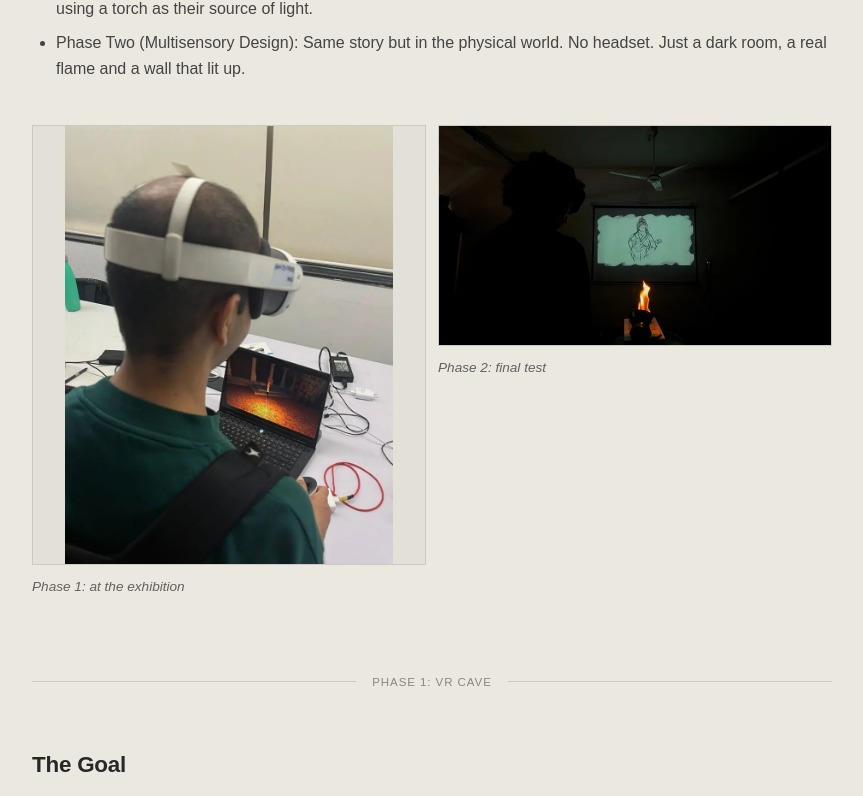
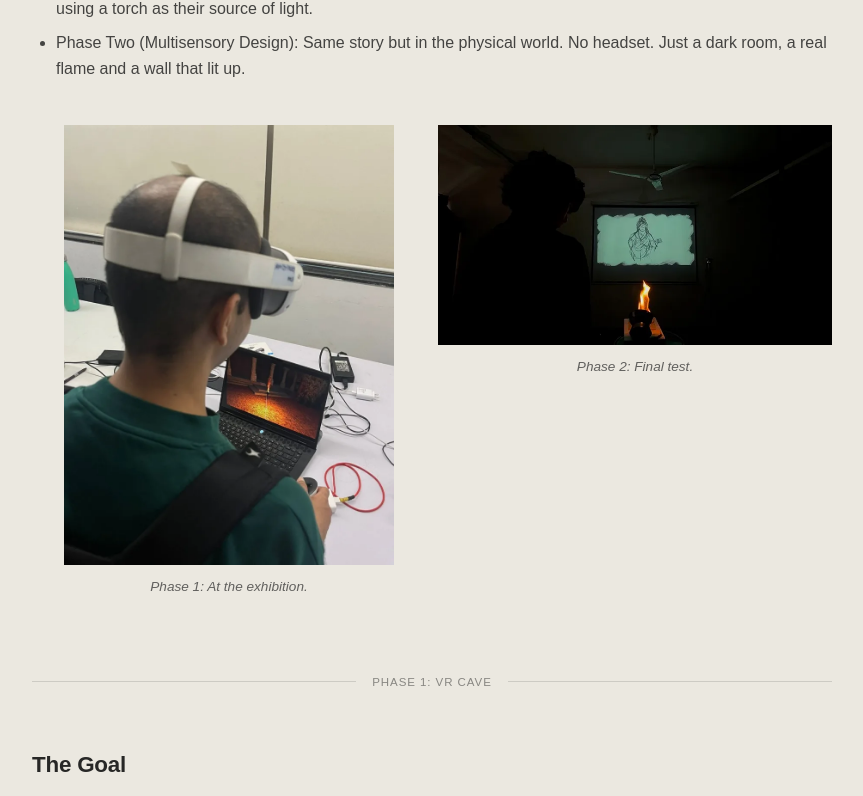
Before and after one commit to ishanfcb/ishanmportfolio, a Next.js app: page /projects/ajanta-caves in a window 1280 px wide. Shown: the part 1240-2036 px from the top of the page, without its empty margins (208-1071 px from the left). Built offline with nearby package versions, Linux system fonts and the light colour scheme; a web font is replaced by a local one.

Commit message:
Fix image & caption alignment: top-align grid captions, center single images, limit captions to max 2 lines

```diff
--- a/src/app/projects/[slug]/ProjectDetail.module.css
+++ b/src/app/projects/[slug]/ProjectDetail.module.css
@@ -401,7 +401,9 @@
   max-height: 70vh;
   display: block;
   object-fit: contain;
-  border: 1px solid color-mix(in srgb, var(--foreground) 12%, transparent);
+  object-position: center;
+  border: none;
+  margin: 0 auto;
 }
 
 .imageGrid {
@@ -417,8 +419,10 @@
   max-height: 55vh;
   display: block;
   object-fit: contain;
-  border: 1px solid color-mix(in srgb, var(--foreground) 12%, transparent);
-  background: color-mix(in srgb, var(--foreground) 4%, transparent);
+  object-position: center;
+  border: none;
+  background: transparent;
+  margin: 0 auto;
 }
 
 .videoWrapper {
@@ -1017,7 +1021,8 @@
   padding: 0;
   display: flex;
   flex-direction: column;
-  gap: 10px;
+  align-items: center;
+  gap: 8px;
   width: 100%;
 }
 
@@ -1036,7 +1041,12 @@
   font-style: italic;
   color: color-mix(in srgb, var(--foreground) 70%, transparent);
   line-height: 1.4;
-  margin-top: 2px;
+  margin-top: 4px;
+  text-align: center;
+  display: -webkit-box;
+  -webkit-line-clamp: 2;
+  -webkit-box-orient: vertical;
+  overflow: hidden;
 }
 
 /* Lightbox Modal */
--- a/src/content/projects/ajanta-caves.json
+++ b/src/content/projects/ajanta-caves.json
@@ -131,14 +131,14 @@
       "sectionId": "overview",
       "src": "/media/ajanta-caves/phase1_exhibition.webp",
       "alt": "Phase 1: at the exhibition",
-      "caption": "Phase 1: at the exhibition"
+      "caption": "Phase 1: At the exhibition."
     },
     {
       "type": "image",
       "sectionId": "overview",
       "src": "/media/ajanta-caves/phase2_final_test.webp",
       "alt": "Phase 2: final test",
-      "caption": "Phase 2: final test"
+      "caption": "Phase 2: Final test."
     },
     {
       "type": "heading",
@@ -502,7 +502,7 @@
       "sectionId": "phase2",
       "src": "/media/ajanta-caves/phase2_blindfolded_dark_room.webp",
       "alt": "The father's diary",
-      "caption": "The father's diary",
+      "caption": "The father's diary.",
       "subSectionId": "experience_steps"
     },
     {
```
